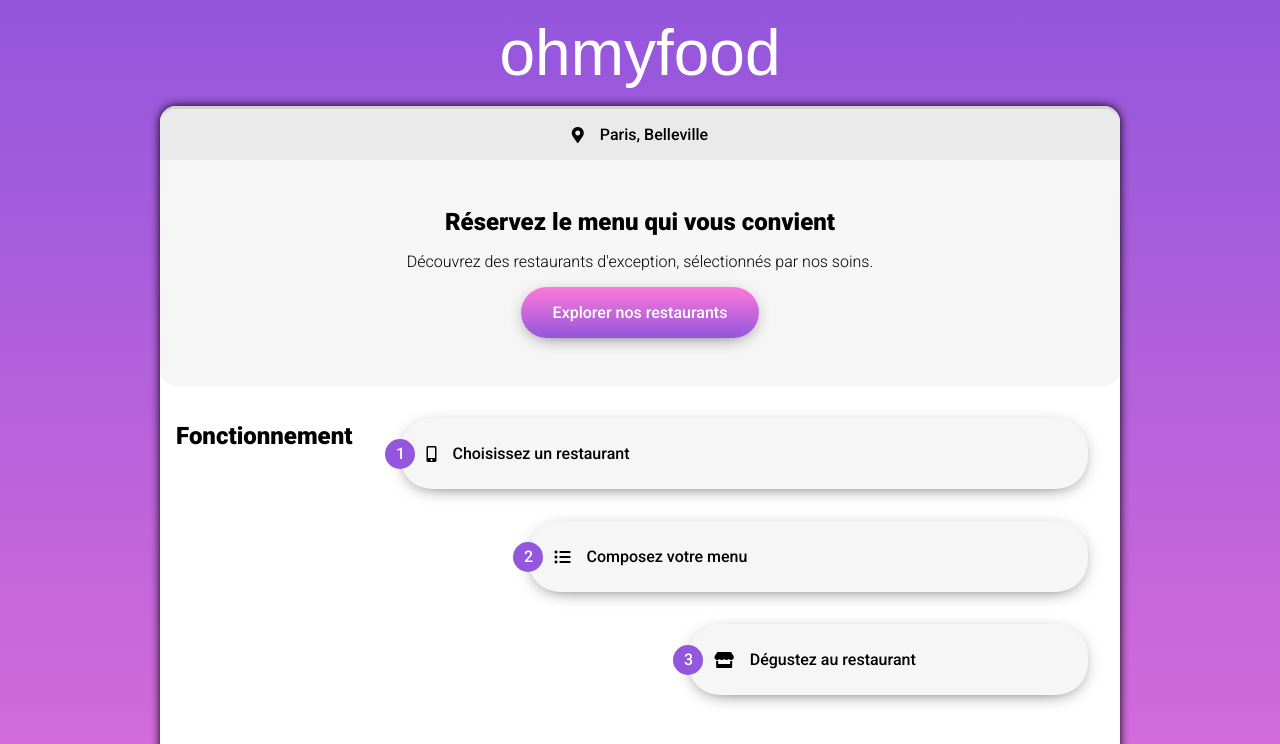
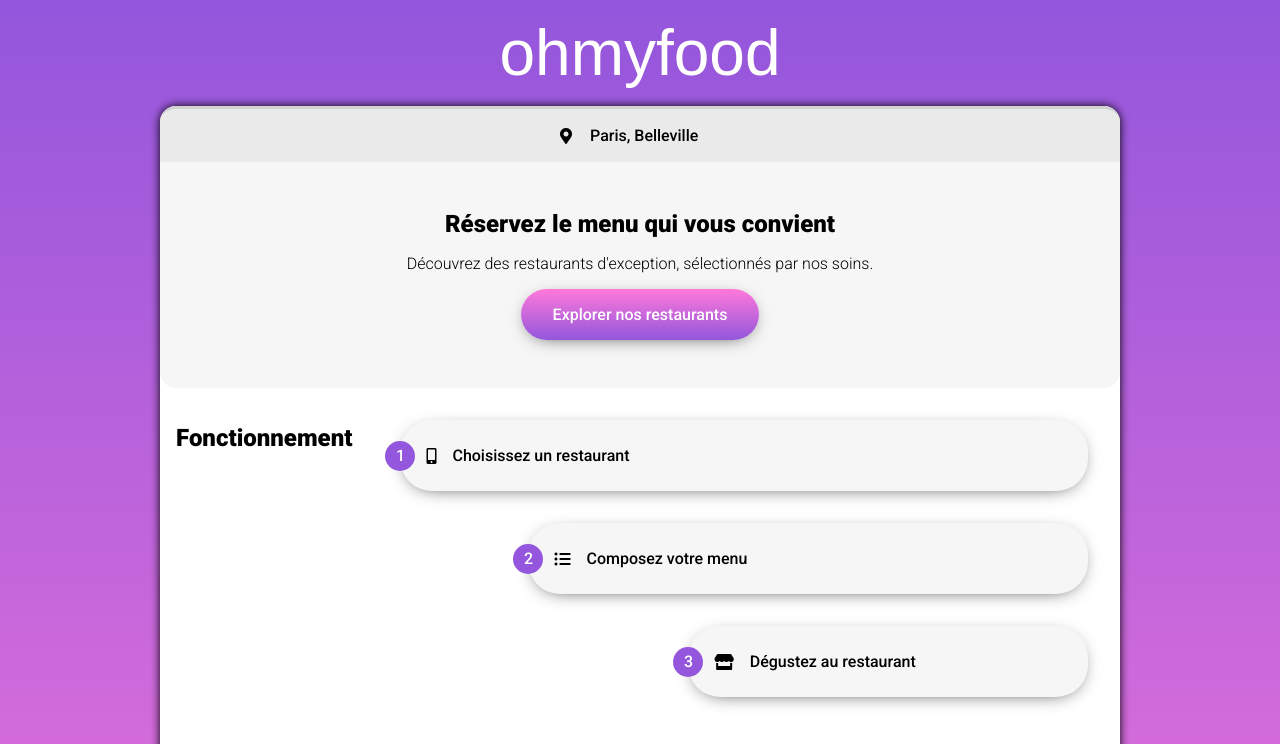
Before and after one commit to greg13013/P3_Ohmyfood, a website: page index.html in a window 1280 px wide. Shown: the top 744 px of the page. Drawn offline with Linux system fonts and the light colour scheme; a web font is replaced by a local one.

Commit message:
fix: ajout input pr localisation

```diff
--- a/assets/sass/layout/container.scss
+++ b/assets/sass/layout/container.scss
@@ -43,6 +43,14 @@
     border-top-right-radius: 1rem;
     border-top-left-radius: 1rem;
   }
+}
+
+.inputLocalisation{
+  border: none;
+  background: transparent;
+  @include font(500);
+  width: 8rem;
+  font-size: 1rem;
 }
 
 .fas{
--- a/index.html
+++ b/index.html
@@ -37,7 +37,7 @@
     <!--SECTION RESERVER MENU-->
     <section id="reserverMenu">
         <div class="localisation">
-            <i class="fas fa-map-marker-alt"></i> Paris, Belleville
+            <i class="fas fa-map-marker-alt"></i> <input class="inputLocalisation" type="text" value="Paris, Belleville">
         </div>
         <div class="background padding2REM">
             <h2 class="textCenter margin0">
```
Also changed, not shown: assets/css/style.css, 1 other file.
